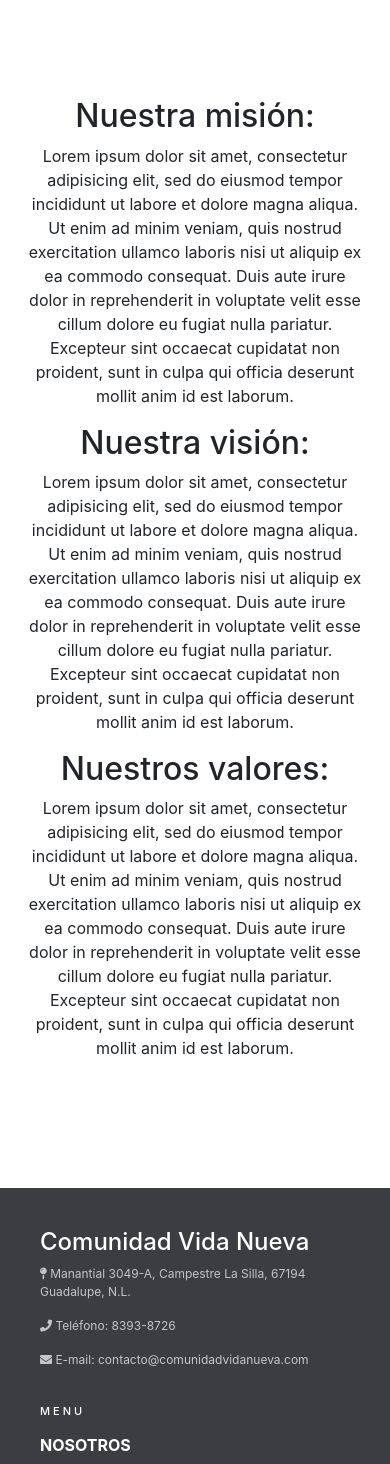
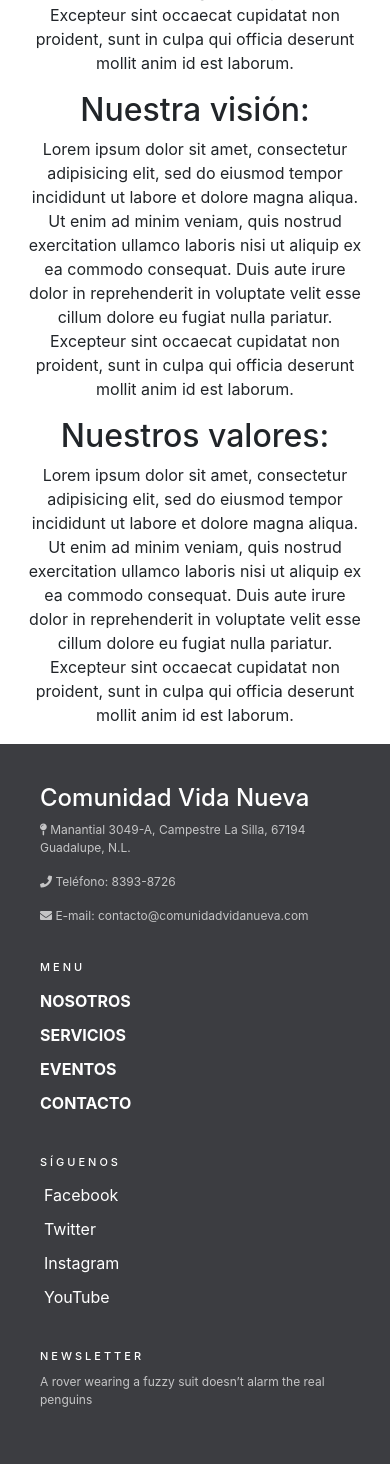
Before and after one commit to JezzRDZ/CVN, a Django app: page / in a window 390 px wide. Shown: the part 1570-3034 px from the top of the page. Run offline with Django 3.2, Linux system fonts and the light colour scheme; some libraries are stand-ins or nearby versions.

Commit message:
responsive index content

```diff
--- a/page/static/css/content.css
+++ b/page/static/css/content.css
@@ -85,7 +85,7 @@
 
 section {
 	margin: 0;
-	padding: 7rem;
+	padding: 1px;
 }
 
 .text1 {
```
